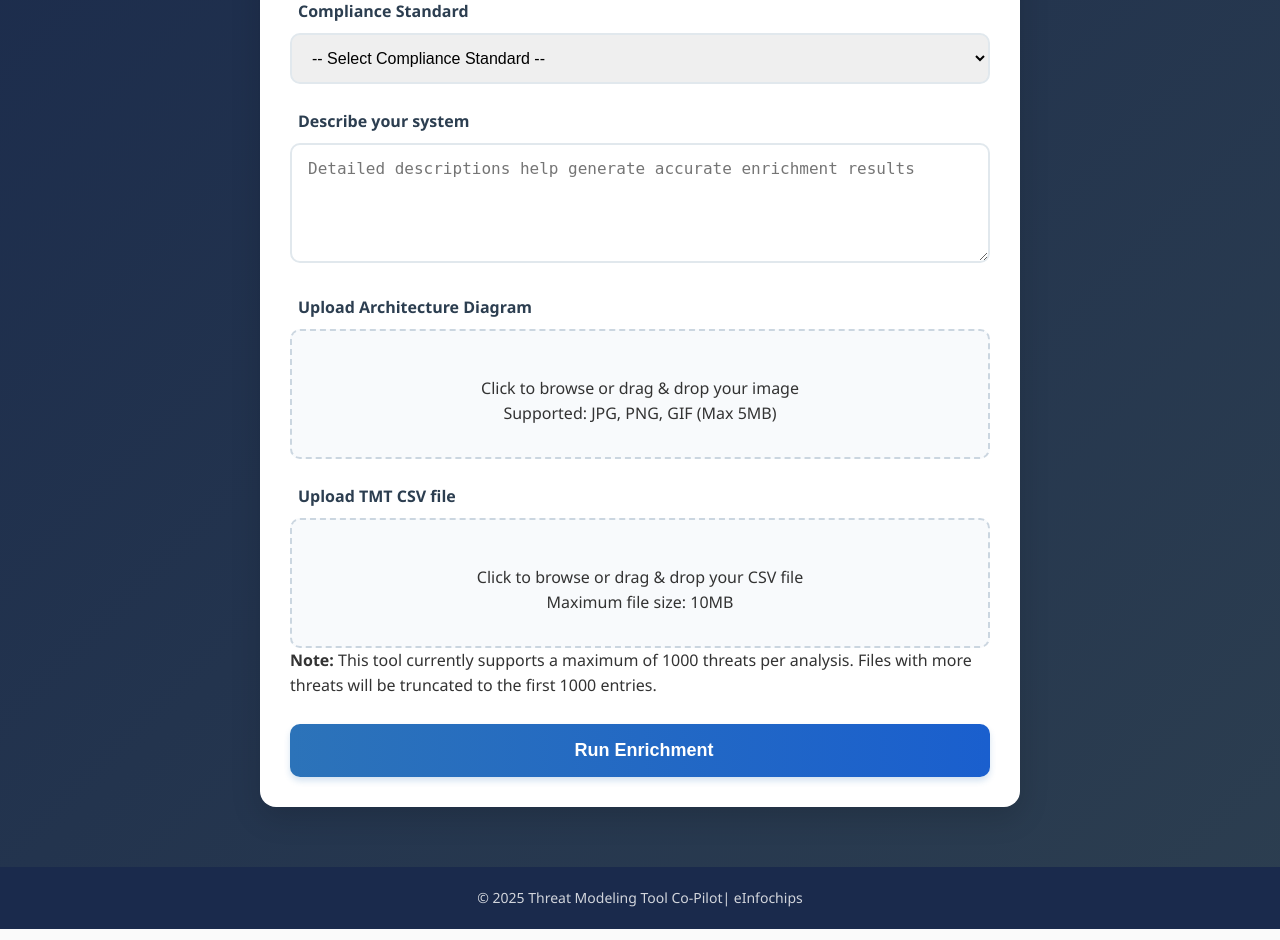
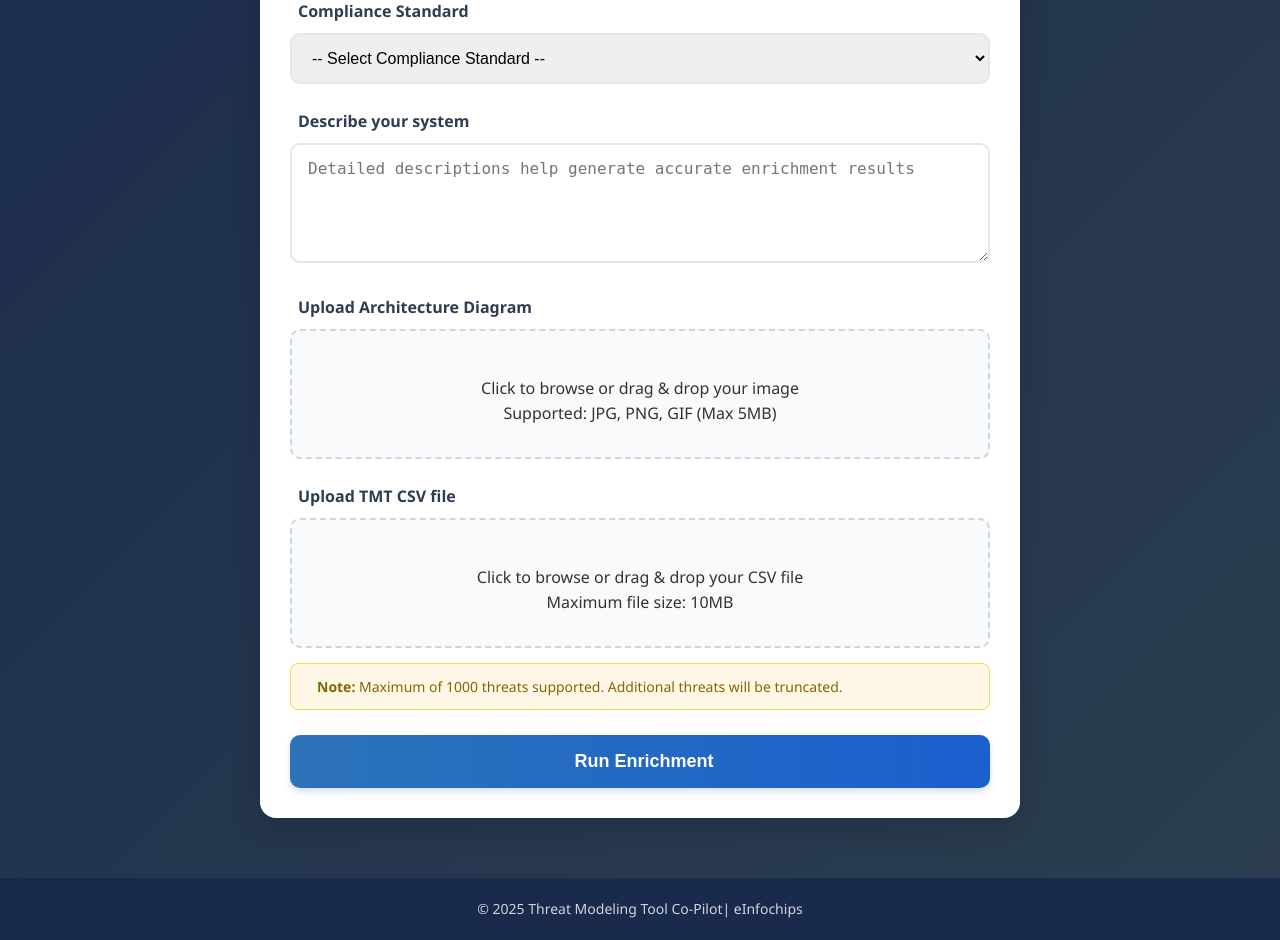
Before and after one commit to DhruviSutariya36/tmtcopilot-ui, a Flask app: page / in a window 1280 px wide. Shown: the part 418-1358 px from the top of the page. Run offline with Flask 3, Linux system fonts and the light colour scheme.

Commit message:
changes in note

```diff
--- a/templates/form.html
+++ b/templates/form.html
@@ -210,6 +210,29 @@
             border: 0;
         }
 
+        .simple-notice {
+            background: #fff8e6;
+            border: 1px solid #ffd54f;
+            border-radius: 8px;
+            padding: 12px 16px;
+            margin-top: 15px;
+            display: flex;
+            align-items: flex-start;
+        }
+
+        .simple-notice i {
+            color: #ff9800;
+            margin-right: 10px;
+            font-size: 18px;
+            margin-top: 2px;
+        }
+
+        .simple-text {
+            color: #856404;
+            font-size: 14px;
+            line-height: 1.5;
+        }
+
         .btn {
             display: block;
             width: 100%;
@@ -416,11 +439,10 @@
                                 <span class="file-input-subtext-csv">Maximum file size: 10MB</span>
                             </label>
                             <input type="file" id="file" name="file" accept=".csv" required>
-                            <div class="limitation-notice">
+                            <div class="simple-notice">
                                 <i class="fas fa-exclamation-circle"></i>
-                                <div class="limitation-text">
-                                    <strong>Note:</strong> This tool currently supports a maximum of 1000 threats per analysis.
-                                    Files with more threats will be truncated to the first 1000 entries.
+                                <div class="simple-text">
+                                    <strong>Note:</strong> Maximum of 1000 threats supported. Additional threats will be truncated.
                                 </div>
                             </div>
                         </div>
@@ -590,7 +612,7 @@
                             <div style="text-align: left;">
                                 <div><i class="fas fa-check-circle" style="color: #28a745;"></i> <b>Enrichment Successful</b></div>
                                 <div style="margin: 10px 0 0 20px;">
-                                    <i class="fas fa-database"></i> Records processed: <b>${total_rows}</b><br>
+                                    <i class="fas fa-database"></i> Records processed: <b>${statusData.output.total_rows}</b><br>
                                     <i class="fas fa-clock"></i> Time taken: <b>${timeTakenText}</b><br>
                                     <i class="fas fa-file-csv"></i> Status: Ready for download
                                 </div>
```
